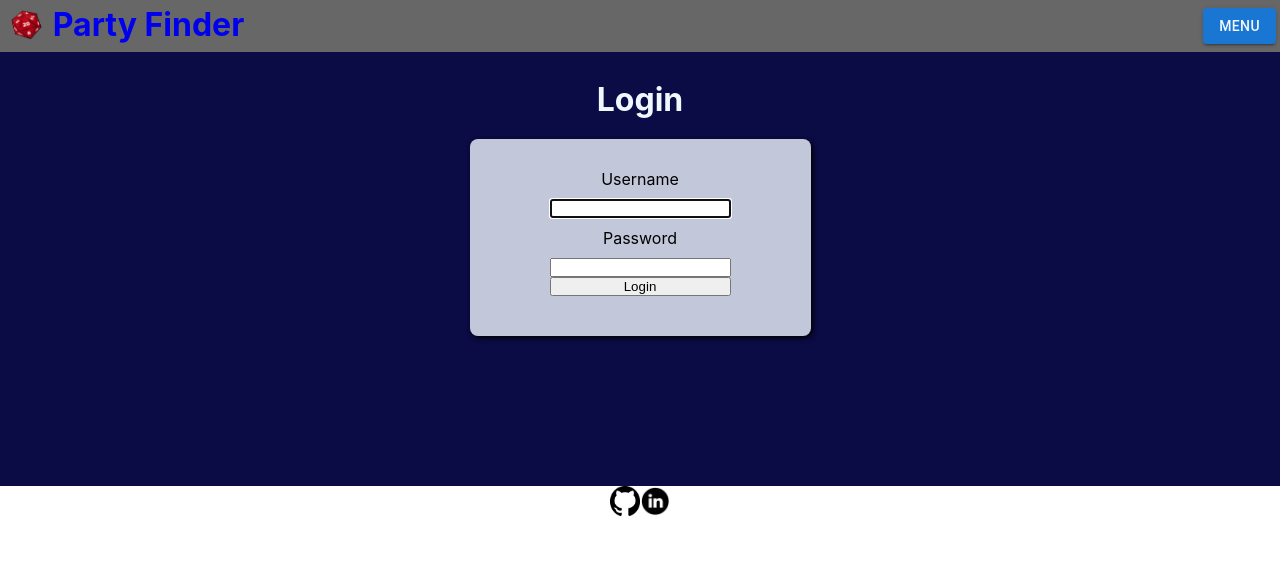
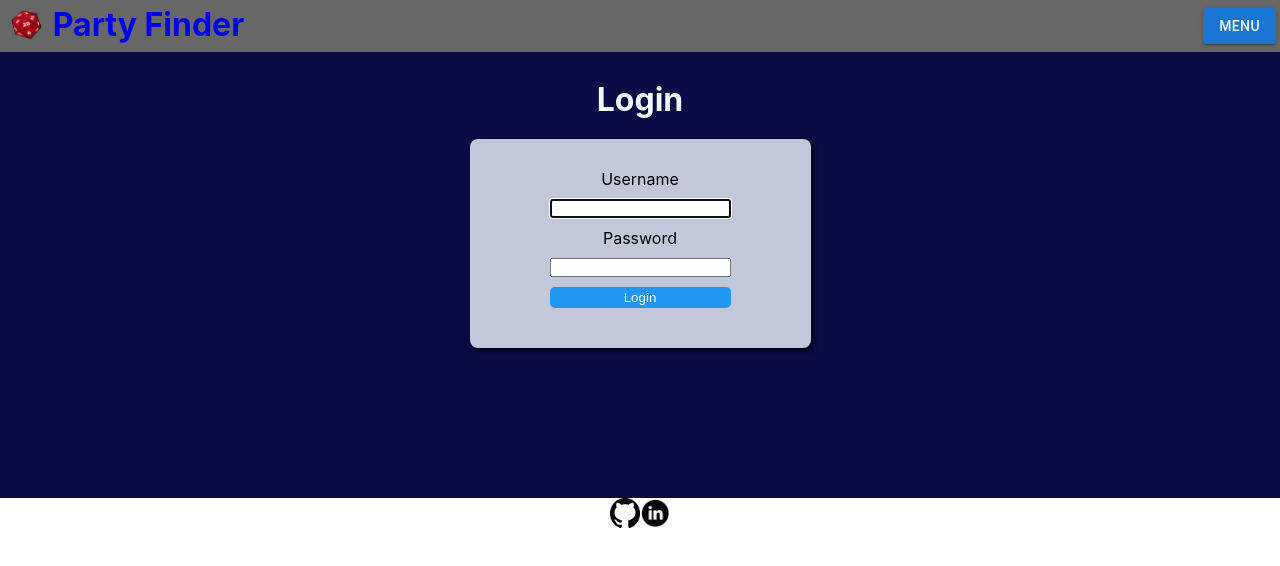
Before and after one commit to laurabow/party-finder, a React (Create React App) app in the folder client/: page /login in a window 1280 px wide. Shown: the top 566 px of the page. Built offline with nearby package versions, Linux system fonts and the light colour scheme.

Commit message:
messing with buttons

```diff
--- a/client/src/components/Comment/Comments.css
+++ b/client/src/components/Comment/Comments.css
@@ -9,3 +9,20 @@
 
 .comment-card-title {
 }
+
+#edit-comment-btn {
+  background-color: #2196f3;
+  color: white;
+  border: gray;
+  border-radius: 5px;
+  padding: 3px;
+  margin: 3px;
+}
+
+#delete-comment-btn {
+  background-color: #2196f3;
+  color: white;
+  border: gray;
+  border-radius: 5px;
+  padding: 3px;
+}
--- a/client/src/components/Comment/Comments.jsx
+++ b/client/src/components/Comment/Comments.jsx
@@ -33,10 +33,11 @@ export default function Comments(props) {
                 props.currentUser?.id === comment.user_id ?
                   <div className='post-detail-btns'>
                     <Link to={`/posts/${props.post?.id}/comments/${comment.id}/edit`}>
-                      <button>Edit</button>
+                      <button id="edit-comment-btn">Edit</button>
                     </Link>
-                    <button
-                      onClick={() => props.handleCommentDelete(comment.id)}>
+                    <button id="delete-comment-btn"
+                      onClick={() => props.handleCommentDelete(comment.id)}
+                    >
                       Delete
                     </button>
                   </div>
--- a/client/src/components/User/Login/Login.css
+++ b/client/src/components/User/Login/Login.css
@@ -34,7 +34,11 @@
   padding: 10px;
 }
 
-/* Styled button doesn't work on login form */
-/* .login-form-btn {
-  margin-top: 30px;
-} */
+.login-form-btn {
+  background-color: #2196f3;
+  color: white;
+  border: gray;
+  border-radius: 5px;
+  padding: 3px;
+  margin-top: 10px;
+}
--- a/client/src/components/User/Login/Login.jsx
+++ b/client/src/components/User/Login/Login.jsx
@@ -57,7 +57,7 @@ export default function Login(props) {
               value={password}
               onChange={(e) => setPassword(e.target.value)}
             />
-            <button>Login</button>
+            <button className='login-form-btn'>Login</button>
           </form>
         </div>
       </div>
```
